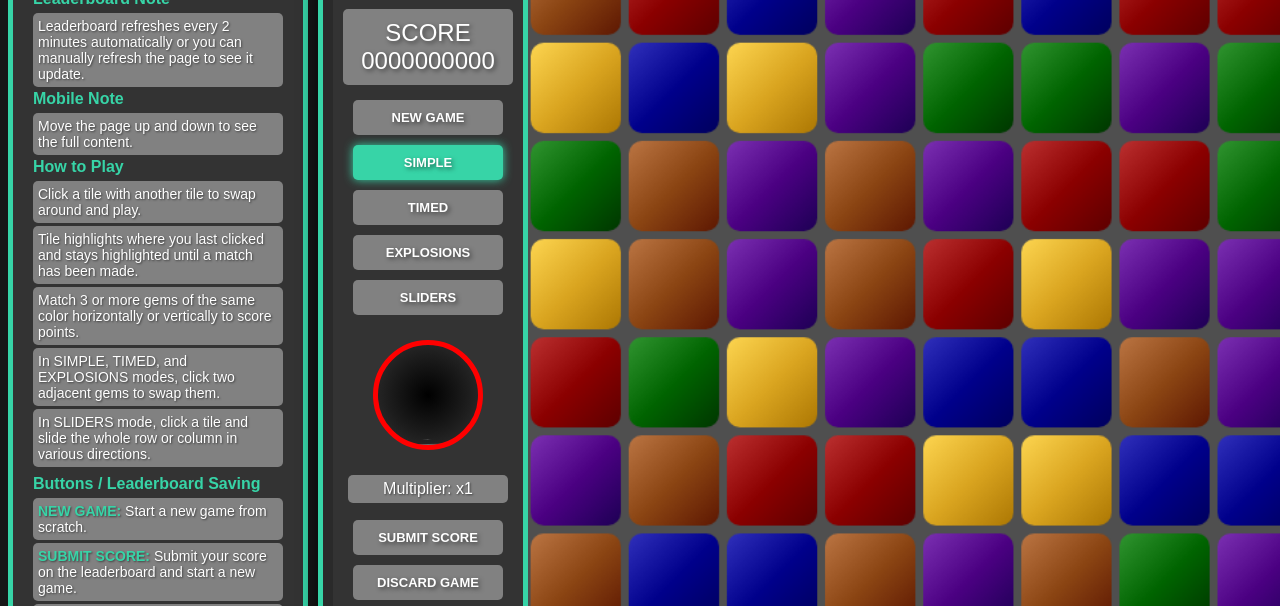
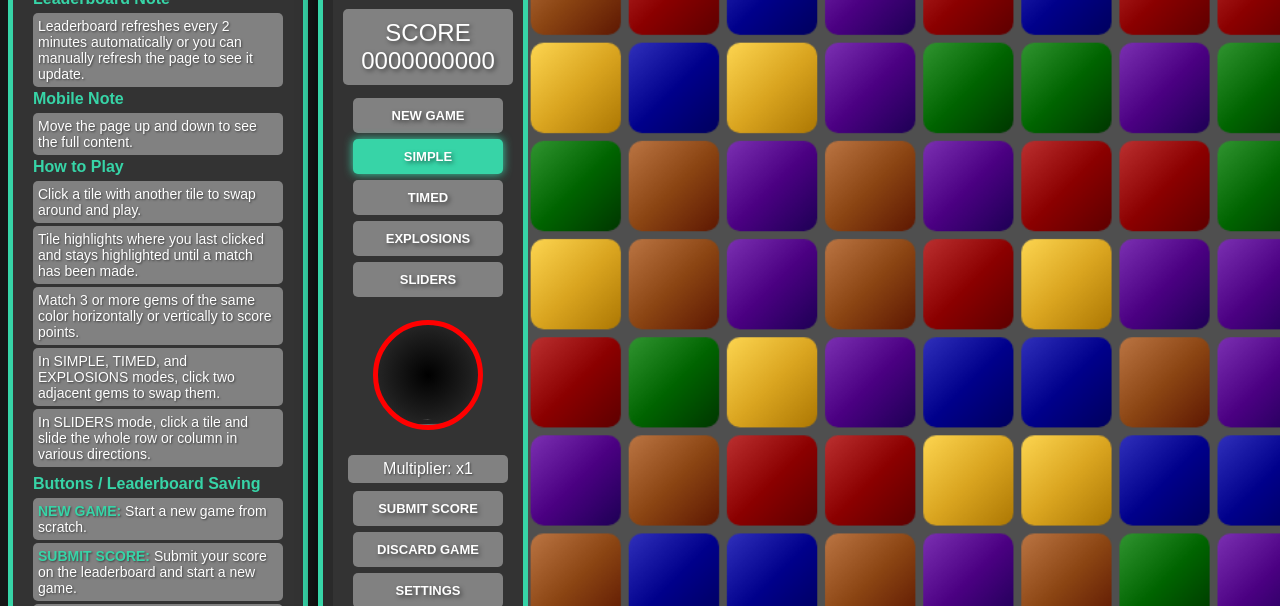
Before and after one commit to ItsChasesHub/BlockMasterOnline, a website: page client/blockmaster.html in a window 1280 px wide. Shown: the part 185-791 px from the top of the page. Drawn offline with Linux system fonts and the light colour scheme; no server answers.

```diff
--- a/client/blockmaster.css
+++ b/client/blockmaster.css
@@ -142,7 +142,7 @@
     background-color: #818181;
     color: #ffffff;
     padding: 10px;
-    margin: 5px 0;
+    margin: 3px 0;
     border: none;
     border-radius: 5px;
     font-size: 13px;
@@ -196,7 +196,7 @@
 #bonusMultiplier {
     font-size: 16px;
     margin-top: 5px;
-    margin-bottom: 12px;
+    margin-bottom: 5px;
     background-color: #818181;
     padding: 5px;
     border-radius: 5px;
```
